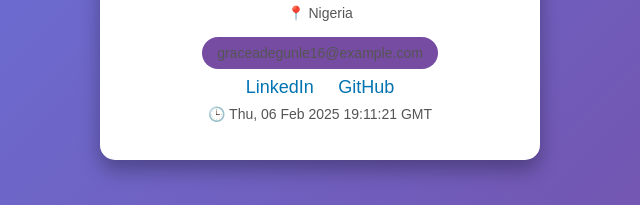
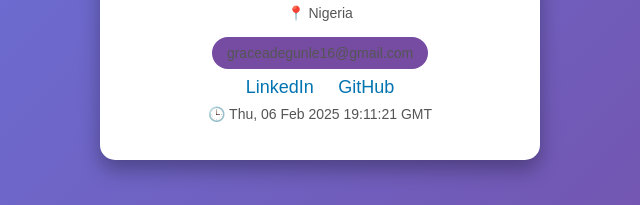
Before and after one commit to DevGracies/Profile-Card, a plain HTML site: page index.html in a window 1280 px wide. Shown: the part 475-680 px from the top of the page, 320-960 px from the left. Drawn offline with Linux system fonts and the light colour scheme.

Commit message:
first commit

```diff
--- a/index.html
+++ b/index.html
@@ -71,7 +71,7 @@
         <p data-testid="jobTitle"><strong>Software Developer</strong></p>
         <p data-testid="shortBio">Passionate full-stack developer specializing in MERN stack and React Native, dedicated to building impactful solutions.</p>
         <p data-testid="currentLocation">📍 Nigeria</p>
-        <p class="email" data-testid="emailAddress">graceadegunle16@example.com</p>
+        <p class="email" data-testid="emailAddress">graceadegunle16@gmail.com</p>
         <div class="social-links" data-testid="socialLinks">
             <a href="www.linkedin.com/in/graceadegunle" target="_blank">LinkedIn</a>
             <a href="https://github.com/DevGracies" target="_blank">GitHub</a>
```
